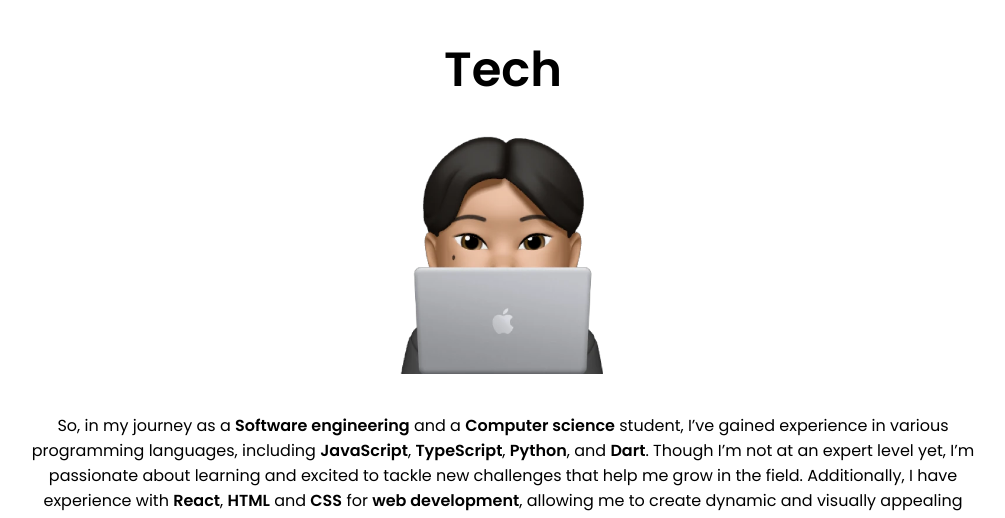
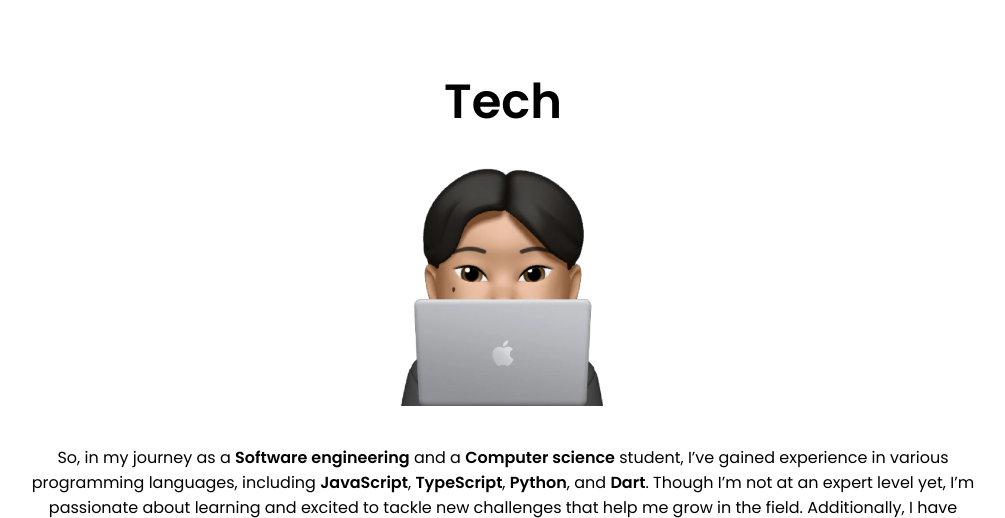
Before and after one commit to jakepaci/portfolio2, a plain HTML site: page index.html in a window 1280 px wide. Shown: the part 1694-2212 px from the top of the page, without its empty margins (137-1142 px from the left). Drawn offline with Linux system fonts and the light colour scheme.

Commit message:
Update portfolio.css

```diff
--- a/portfolio.css
+++ b/portfolio.css
@@ -21,6 +21,11 @@ a,
   transition: all 300ms ease;
 }
 
+#contact,
+#tech,
+#about {
+  margin-top: 4rem;
+}
 /* navbar */
 
 nav,
```
